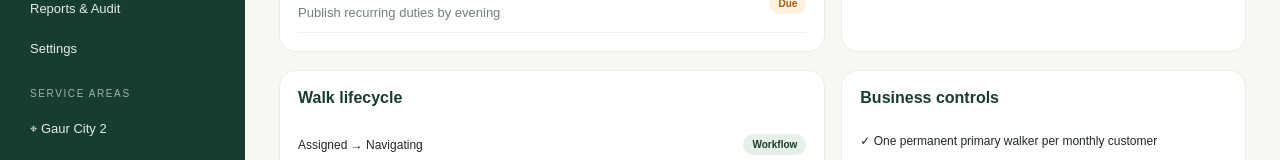
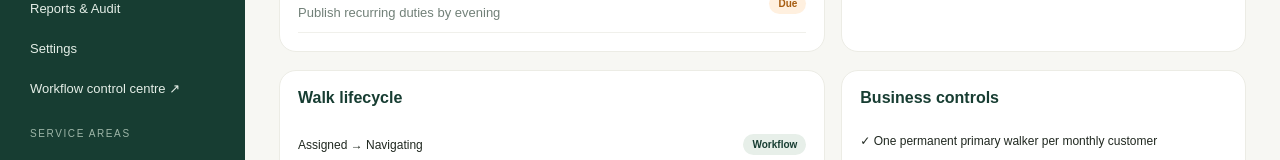
Before and after one commit to DOJOWALK/Dojo-walk-service-flow-, a Next.js app in the folder apps/admin/: page / in a window 1280 px wide. Shown: the part 614-774 px from the top of the page. Built offline with nearby package versions, Linux system fonts and the light colour scheme.

Commit message:
feat: connect navigation to service workflow screens

```diff
--- a/apps/admin/app/page.tsx
+++ b/apps/admin/app/page.tsx
@@ -4,7 +4,7 @@ const nav=["Overview","Customers & Dogs","Bookings & Plans","Walker Recruitment"
 export default function Dashboard(){
  const [active,setActive]=useState("Overview");
  const [filter,setFilter]=useState("Today");
- return <div className="shell"><aside className="sidebar"><div className="logo">DOJO <span>WALK</span></div><div className="navlabel">OWNER WORKSPACE</div>{nav.map((n)=><a key={n} href="#" onClick={e=>{e.preventDefault();setActive(n)}} className={"navitem "+(active===n?"active":"")}>{n}</a>)}<div className="navlabel">SERVICE AREAS</div>{["Gaur City 2","Gaur City 1","Crossings Republik"].map(a=><div className="navitem" key={a}>⌖ {a}</div>)}</aside>
+ return <div className="shell"><aside className="sidebar"><div className="logo">DOJO <span>WALK</span></div><div className="navlabel">OWNER WORKSPACE</div>{nav.map((n)=><a key={n} href="#" onClick={e=>{e.preventDefault();setActive(n)}} className={"navitem "+(active===n?"active":"")}>{n}</a>)}<a href="/workflows" className="navitem">Workflow control centre ↗</a><div className="navlabel">SERVICE AREAS</div>{["Gaur City 2","Gaur City 1","Crossings Republik"].map(a=><div className="navitem" key={a}>⌖ {a}</div>)}</aside>
  <main className="main"><div className="top"><div><div className="eyebrow">TUESDAY · OPERATIONS OVERVIEW</div><h1 className="h1">{active}</h1><div className="muted">Your managed dog-walking service, all in one place.</div></div><div className="owner">● OWNER / FOUNDER</div></div>
  <div style={{display:"flex",justifyContent:"space-between",alignItems:"center",marginBottom:14}}><div className="muted">Live operations · Demo data</div><div style={{display:"flex",gap:7}}>{["Today","Tomorrow","7 days"].map(v=><button key={v} onClick={()=>setFilter(v)} className="cta" style={{background:filter===v?"#173D32":"#e7efe9",color:filter===v?"white":"#173D32"}}>{v}</button>)}</div></div>
  <section className="stats">{[["Active customers","128","+12 this month"],["Approved walkers","16","Across 3 service areas"],["Today's walks","84","62 completed · 22 upcoming"],["Needs attention","3","1 late · 2 pending approvals"]].map(x=><div className="stat" key={x[0]}><div className="statlabel">{x[0]}</div><div className="statvalue">{x[1]}</div><div className="statnote">{x[2]}</div></div>)}</section>
```
